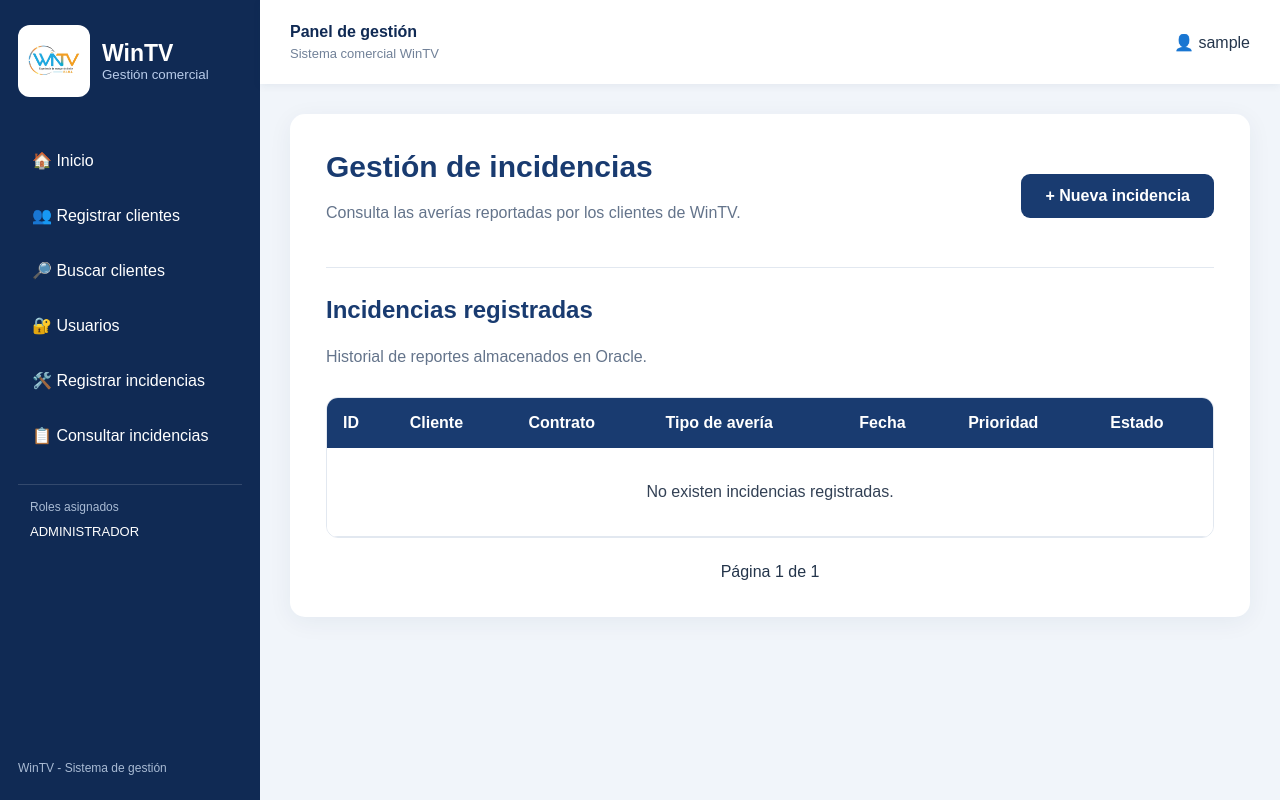
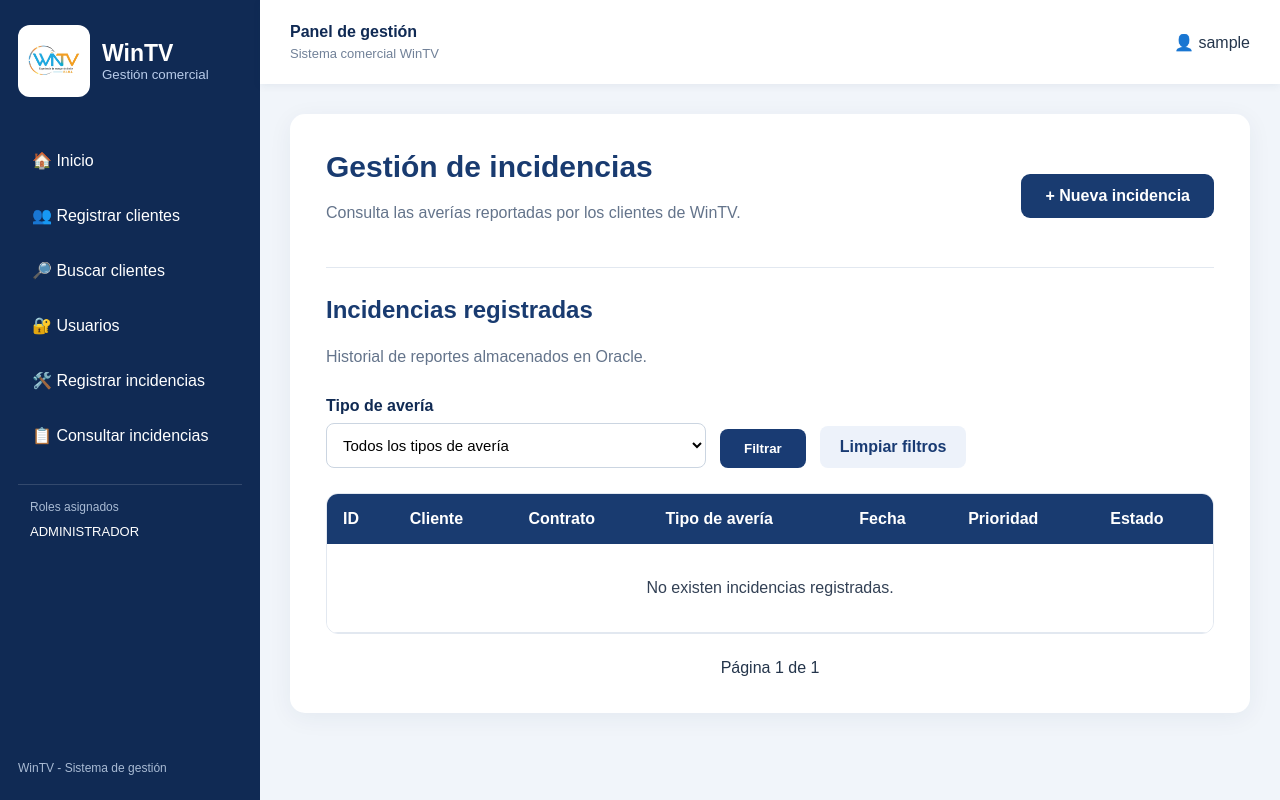
Before and after one commit to brayamstevenjaimesgodoy9-sudo/proyecto_winTV, a Django app: page /incidencias/listar/ in a window 1280 px wide. Run offline with Django 5.2, Linux system fonts and the light colour scheme; the visitor is signed in with stand-in values (Sample User, id 1); data that the repository does not hold is empty.

Commit message:
feat(HU-14): implementar clasificacion y filtrado de averias

```diff
--- a/incidencias/templates/incidencias/listar.html
+++ b/incidencias/templates/incidencias/listar.html
@@ -9,6 +9,7 @@ Lista de incidencias | WinTV
 
 <section class="tarjeta wintv-inc-panel">
 
+    <!-- ENCABEZADO -->
     <header class="wintv-inc-cabecera">
         <div>
             <h1>Gestión de incidencias</h1>
@@ -24,6 +25,7 @@ Lista de incidencias | WinTV
         </a>
     </header>
 
+    <!-- INFORMACIÓN -->
     <div class="wintv-inc-informacion">
         <h2>Incidencias registradas</h2>
         <p>
@@ -32,7 +34,57 @@ Lista de incidencias | WinTV
         </p>
     </div>
 
+    <!-- ======================================
+         HU-14: FILTRO POR TIPO DE AVERÍA
+    ======================================= -->
+
+    <form method="get"
+          action="{% url 'incidencias:listar' %}"
+          class="wintv-inc-filtros">
+
+        <div class="wintv-inc-filtro-campo">
+
+            <label for="tipo_averia">
+                Tipo de avería
+            </label>
+
+            <select name="tipo_averia"
+                    id="tipo_averia">
+
+                <option value="">
+                    Todos los tipos de avería
+                </option>
+
+                {% for tipo in tipos_averia %}
+
+                    <option
+                        value="{{ tipo.id_tipo_averia }}"
+                        {% if tipo_seleccionado == tipo.id_tipo_averia|stringformat:"s" %}selected{% endif %}
+                    >
+                        {{ tipo.nombre }}
+                    </option>
+
+                {% endfor %}
+
+            </select>
+
+        </div>
+
+        <button type="submit"
+                class="wintv-inc-btn-filtrar">
+            Filtrar
+        </button>
+
+        <a href="{% url 'incidencias:listar' %}"
+           class="wintv-inc-btn-limpiar">
+            Limpiar filtros
+        </a>
+
+    </form>
+
+    <!-- TABLA DE INCIDENCIAS -->
     <div class="wintv-inc-tabla-contenedor">
+
         <table class="wintv-inc-tabla">
 
             <thead>
@@ -48,6 +100,7 @@ Lista de incidencias | WinTV
             </thead>
 
             <tbody>
+
                 {% for incidencia in pagina %}
 
                 <tr>
@@ -89,22 +142,37 @@ Lista de incidencias | WinTV
                 <tr>
                     <td colspan="7"
                         class="wintv-inc-vacio">
-                        No existen incidencias registradas.
+
+                        {% if tipo_seleccionado %}
+                            No existen incidencias para
+                            el tipo de avería seleccionado.
+                        {% else %}
+                            No existen incidencias registradas.
+                        {% endif %}
+
                     </td>
                 </tr>
 
                 {% endfor %}
+
             </tbody>
 
         </table>
+
     </div>
+
+    <!-- ======================================
+         PAGINACIÓN CON FILTRO CONSERVADO
+    ======================================= -->
 
     <div class="wintv-inc-paginacion">
 
         {% if pagina.has_previous %}
-            <a href="?page={{ pagina.previous_page_number }}">
+
+            <a href="?page={{ pagina.previous_page_number }}{% if tipo_seleccionado %}&amp;tipo_averia={{ tipo_seleccionado|urlencode }}{% endif %}">
                 ← Anterior
             </a>
+
         {% endif %}
 
         <span>
@@ -113,9 +181,11 @@ Lista de incidencias | WinTV
         </span>
 
         {% if pagina.has_next %}
-            <a href="?page={{ pagina.next_page_number }}">
+
+            <a href="?page={{ pagina.next_page_number }}{% if tipo_seleccionado %}&amp;tipo_averia={{ tipo_seleccionado|urlencode }}{% endif %}">
                 Siguiente →
             </a>
+
         {% endif %}
 
     </div>
--- a/incidencias/views.py
+++ b/incidencias/views.py
@@ -6,7 +6,7 @@ from django.shortcuts import render, redirect
 from django.core.exceptions import PermissionDenied
 from django.core.paginator import Paginator
 
-from .models import Incidencia
+from .models import Incidencia, TipoAveria
 from .forms import IncidenciaForm
 
 
@@ -34,19 +34,14 @@ def registrar_incidencia(request):
             "No tienes permiso para registrar incidencias."
         )
 
-    formulario = IncidenciaForm(
-        request.POST or None
-    )
+    formulario = IncidenciaForm(request.POST or None)
 
     if request.method == 'POST':
 
         if formulario.is_valid():
             try:
                 with transaction.atomic():
-                    incidencia = formulario.save(
-                        commit=False
-                    )
-
+                    incidencia = formulario.save(commit=False)
                     incidencia.estado = 'REGISTRADA'
                     incidencia.save()
 
@@ -62,10 +57,7 @@ def registrar_incidencia(request):
                     request,
                     "Incidencia registrada correctamente."
                 )
-
-                return redirect(
-                    'incidencias:registrar'
-                )
+                return redirect('incidencias:registrar')
 
     return render(
         request,
@@ -77,7 +69,8 @@ def registrar_incidencia(request):
 
 
 # ==========================================
-# HU-13: LISTAR INCIDENCIAS
+# HU-13 Y HU-14: CONSULTAR Y CLASIFICAR
+# INCIDENCIAS
 # ==========================================
 
 @login_required
@@ -100,22 +93,45 @@ def listar_incidencias(request):
             "No tienes permiso para consultar incidencias."
         )
 
+    # Obtener todas las incidencias
     incidencias = (
         Incidencia.objects
         .select_related('tipo_averia')
         .order_by('-fecha_reporte')
     )
 
+    # HU-14: Obtener los tipos de avería activos
+    tipos_averia = (
+        TipoAveria.objects
+        .filter(activo=1)
+        .order_by('nombre')
+    )
+
+    # HU-14: Obtener el filtro seleccionado
+    tipo_seleccionado = request.GET.get(
+        'tipo_averia', ''
+    )
+
+    # HU-14: Filtrar incidencias por tipo
+    if tipo_seleccionado.isdigit():
+        incidencias = incidencias.filter(
+            tipo_averia_id=int(tipo_seleccionado)
+        )
+
+    # HU-13: Paginación de 15 registros
     paginador = Paginator(incidencias, 15)
 
     pagina = paginador.get_page(
         request.GET.get('page')
     )
 
+    # Enviar los datos al HTML
     return render(
         request,
         'incidencias/listar.html',
         {
             'pagina': pagina,
+            'tipos_averia': tipos_averia,
+            'tipo_seleccionado': tipo_seleccionado,
         }
     )
--- a/static/css/wintv.css
+++ b/static/css/wintv.css
@@ -1921,3 +1921,73 @@ body.wintv-login-body {
 .wintv-inc-paginacion a:hover {
     background: #d7e6ff;
 }
+
+
+/* ==========================================
+   HU-14: FILTROS DE INCIDENCIAS
+========================================== */
+
+.wintv-inc-filtros {
+    display: flex;
+    align-items: flex-end;
+    gap: 14px;
+    flex-wrap: wrap;
+    margin: 24px 0;
+}
+
+.wintv-inc-filtro-campo {
+    display: flex;
+    flex-direction: column;
+    gap: 8px;
+    flex: 1;
+    min-width: 230px;
+    max-width: 380px;
+}
+
+.wintv-inc-filtro-campo label {
+    font-weight: 600;
+    color: #102a53;
+}
+
+.wintv-inc-filtro-campo select {
+    width: 100%;
+    padding: 12px;
+    border: 1px solid #cbd5e1;
+    border-radius: 8px;
+    background: white;
+    font-size: 15px;
+}
+
+.wintv-inc-btn-filtrar {
+    padding: 12px 24px;
+    background: #193b73;
+    color: white;
+    border: none;
+    border-radius: 8px;
+    cursor: pointer;
+    font-weight: 600;
+}
+
+.wintv-inc-btn-filtrar:hover {
+    background: #28559a;
+}
+
+.wintv-inc-btn-limpiar {
+    padding: 12px 20px;
+    color: #193b73;
+    background: #edf2fa;
+    border-radius: 8px;
+    text-decoration: none;
+    font-weight: 600;
+}
+
+.wintv-inc-btn-limpiar:hover {
+    background: #dce7f8;
+}
+
+@media (max-width: 768px) {
+    .wintv-inc-filtro-campo {
+        max-width: none;
+        flex-basis: 100%;
+    }
+}
```
